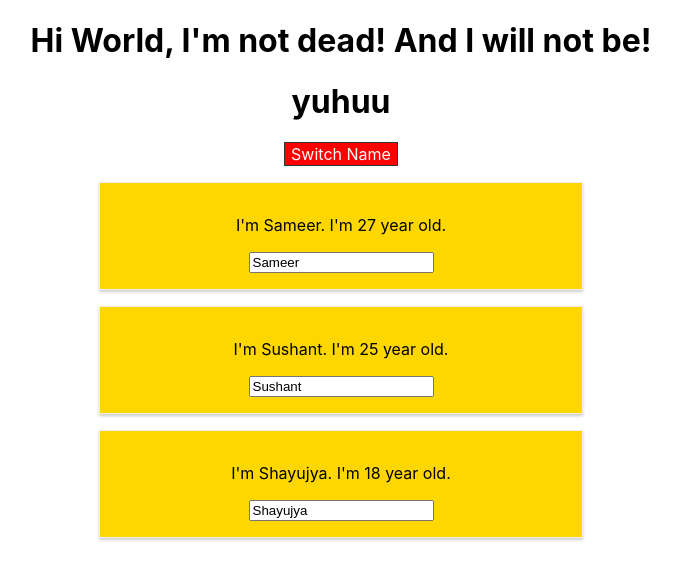
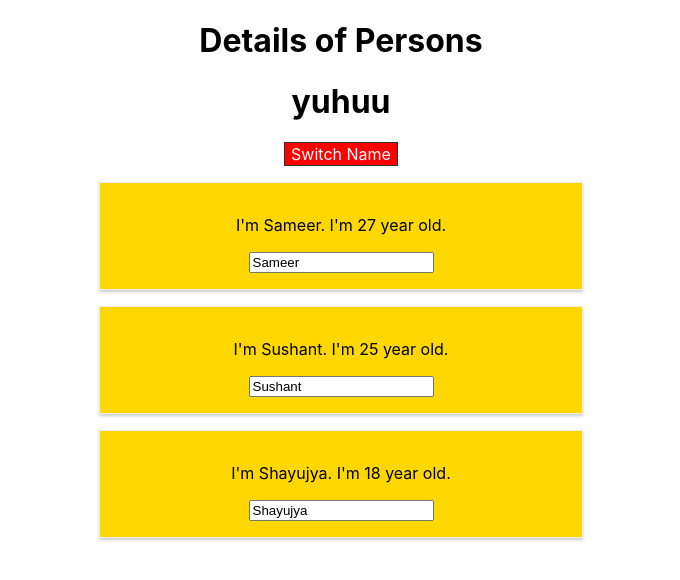
Before and after one commit to SushantKhanal/reactDemoProject, a React app: page / in a window 1280 px wide. Shown: the top 580 px of the page, without its empty margins (299-979 px from the left). Built offline with nearby package versions, Linux system fonts and the light colour scheme.

Commit message:
react components lifecycle hooks demo

```diff
--- a/src/components/Cockpit/Cockpit.js
+++ b/src/components/Cockpit/Cockpit.js
@@ -14,7 +14,7 @@ const cockpit = (props) => {
       }
     return(
         <div>
-        <h1>Hi World, I'm not dead! And I will not be!</h1>
+        <h1>{props.title}</h1>
         <h1>yuhuu</h1>
         <button
             style={style}
--- a/src/components/Persons/Person/Person.js
+++ b/src/components/Persons/Person/Person.js
@@ -1,7 +1,22 @@
 import React, { Component } from 'react';
 
 class Person extends Component {
+
+    constructor(props) {
+        super(props);
+        console.log('Inside Person.js constructor:: ', props);
+    }
+
+    componentWillMount(){
+        console.log("Inside Person.js componentWillMount()");
+    }
+
+    componentDidMount(){
+        console.log("Inside Person.js componentDidMount()");
+    }
+
     render() {
+        console.log("Inside Person.js inside render()")
         let classes = [];
         if(this.props.name.length <= 5) {
             classes.push('red');
--- a/src/components/Persons/Persons.js
+++ b/src/components/Persons/Persons.js
@@ -2,7 +2,22 @@ import React, { Component } from 'react';
 import Person from './Person/Person';
 
 class Persons extends Component {
+
+    constructor(props) {
+        super(props);
+        console.log('Inside Persons.js constructor:: ', props);
+    }
+
+    componentWillMount(){
+        console.log("Inside Persons.js componentWillMount()");
+    }
+
+    componentDidMount(){
+        console.log("Inside Persons.js componentDidMount()");
+    }
+
     render () {
+        console.log("Persons.js inside render");
         return this.props.persons.map((person,index)=>(
                 <Person
                     key={person.id}
--- a/src/containers/App.js
+++ b/src/containers/App.js
@@ -4,6 +4,20 @@ import Cockpit from '../components/Cockpit/Cockpit';
 import Persons from '../components/Persons/Persons';
 
 class App extends Component {
+
+  constructor(props) {
+    super(props);
+    console.log('Inside app.js constructor:: ', props);
+  }
+
+  componentWillMount(){
+    console.log("Inside app.js componentWillMount()");
+  }
+
+  componentDidMount(){
+    console.log("Inside app.js componentDidMount()");
+  }
+
   state = {
     persons : [
       {name: 'Sameer', age: '27', id:111},
@@ -34,6 +48,7 @@ class App extends Component {
   }
 
   render() {
+    console.log("App.js inside render");
     let persons = null;
     if(this.state.revealPersons) {
       persons = <Persons
@@ -44,6 +59,7 @@ class App extends Component {
      return (
          <div className="App">
            <Cockpit
+             title={this.props.title}
              revealPersons={this.state.revealPersons}
              togglePersonHandler={this.togglePersonHandler}
            />
--- a/src/index.js
+++ b/src/index.js
@@ -4,7 +4,7 @@ import './index.css';
 import App from './containers/App';
 import * as serviceWorker from './serviceWorker';
 
-ReactDOM.render(<App />, document.getElementById('root'));
+ReactDOM.render(<App title="Details of Persons"/>, document.getElementById('root'));
 
 // If you want your app to work offline and load faster, you can change
 // unregister() to register() below. Note this comes with some pitfalls.
```
